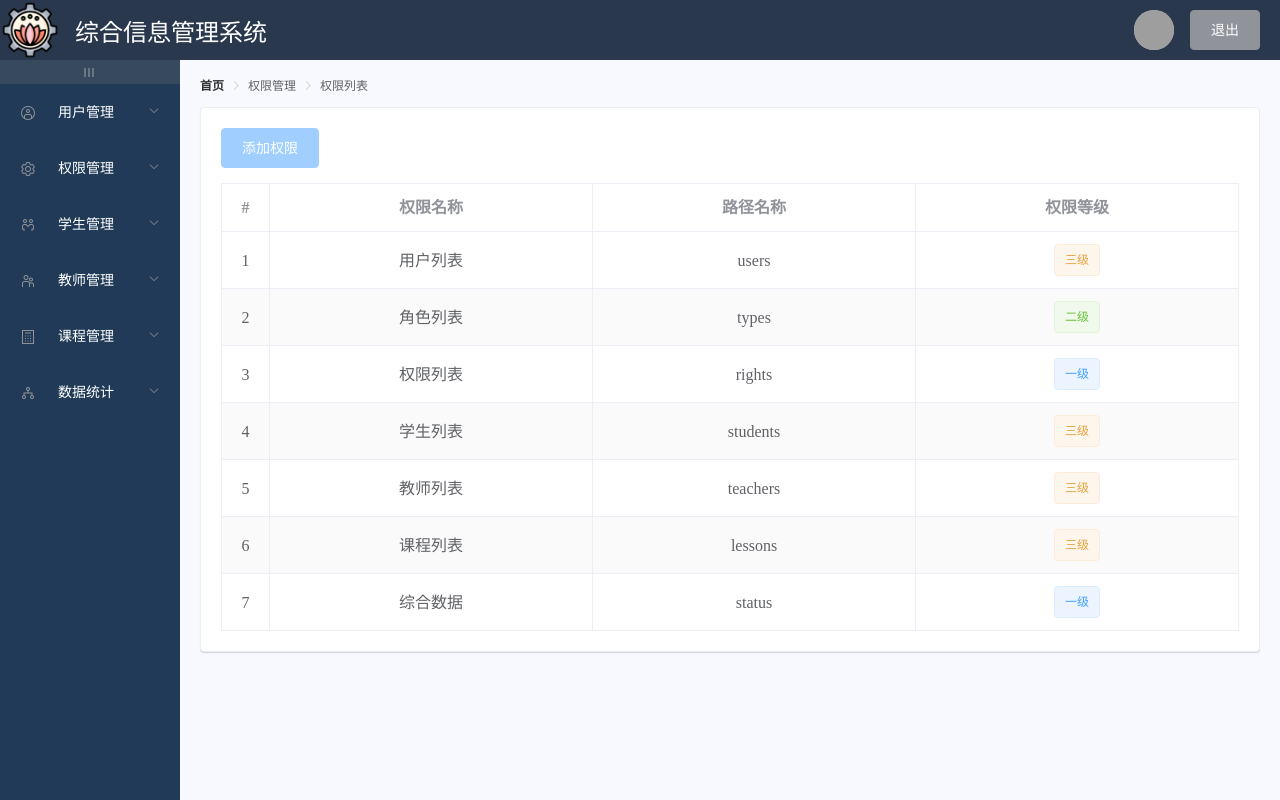
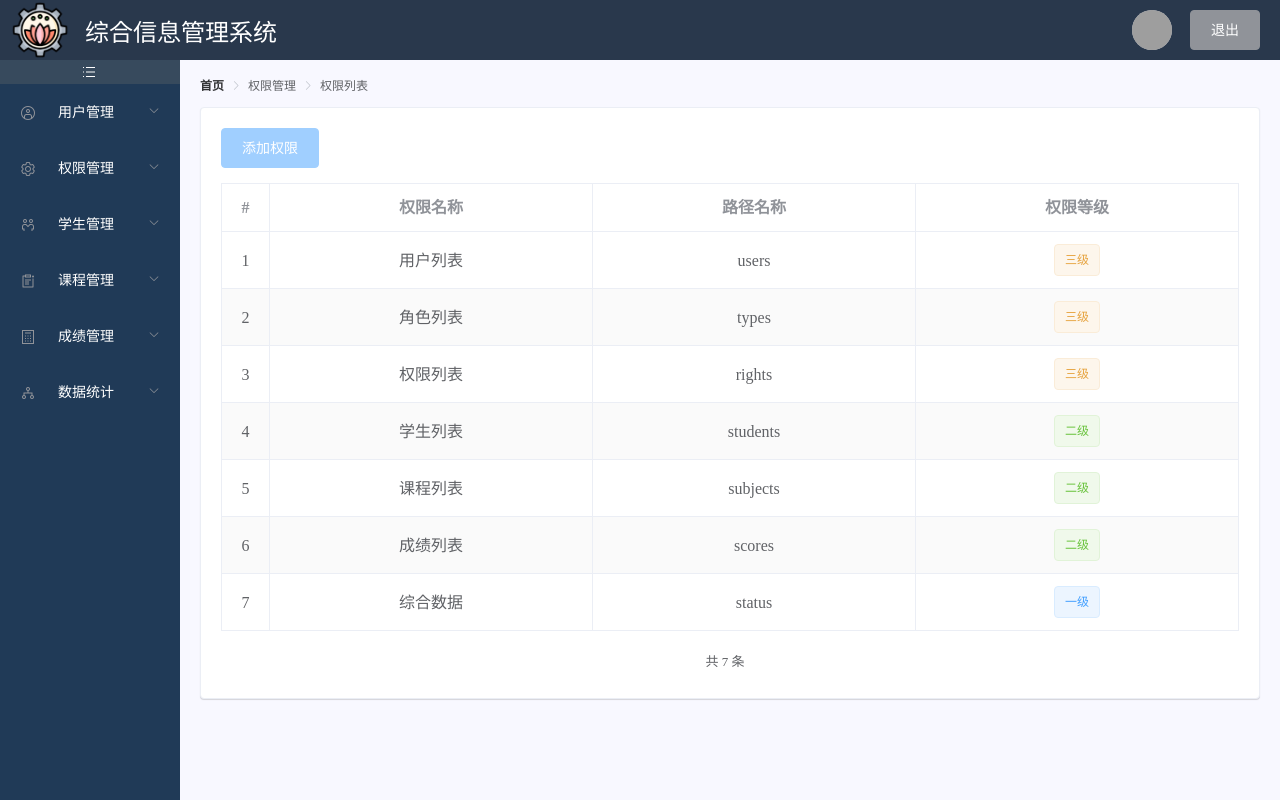
Before and after one commit to ZeKaiJia/IMS_VUE, a Vue app: page /#/rights in a window 1280 px wide. Built offline with nearby package versions, Linux system fonts and the light colour scheme; grey boxes are pictures that could not be loaded.

Commit message:
Demo 0.2.5 fix bug and optimize interface

```diff
--- a/src/components/Home.vue
+++ b/src/components/Home.vue
@@ -3,7 +3,7 @@
     <!--头部区域-->
     <el-header>
       <div>
-        <img src="../assets/img/avater.png" alt="" />
+        <img style="margin-left: 10px" src="../assets/img/avater.png" alt="" />
         <span>综合信息管理系统</span>
       </div>
       <div>
@@ -18,7 +18,9 @@
     <el-container>
       <!--侧边栏区域-->
       <el-aside :width="isCollapse ? '58px' : '180px'">
-        <div class="toggle-button" @click="toggleCollapse">|||</div>
+        <div class="toggle-button" @click="toggleCollapse" style="display: flex; justify-content: center">
+          <i :class="'iconfont icon-icon-test39'" style="margin-left: 22px"/>
+        </div>
         <!--侧边栏菜单区域-->
         <el-menu
           background-color="#203a57"
@@ -99,20 +101,20 @@ export default {
         },
         {
           id: 4,
-          authName: '教师管理',
+          authName: '课程管理',
           children: [{
             id: 41,
-            authName: '教师列表',
-            path: 'teachers'
+            authName: '课程列表',
+            path: 'subjects'
           }]
         },
         {
           id: 5,
-          authName: '课程管理',
+          authName: '成绩管理',
           children: [{
             id: 51,
-            authName: '课程列表',
-            path: 'lessons'
+            authName: '成绩单',
+            path: 'scores'
           }]
         },
         {
@@ -129,7 +131,7 @@ export default {
         1: 'iconfont icon-icon-test35',
         2: 'iconfont icon-icon-test16',
         3: 'iconfont icon-icon-test38',
-        4: 'iconfont icon-icon-test37',
+        4: 'iconfont icon-icon-test9',
         5: 'iconfont icon-icon-test31',
         6: 'iconfont icon-icon-test29'
       },
@@ -217,6 +219,6 @@ export default {
 }
 .el-avatar {
   margin-top: 4px;
-  margin-right: 16px;
+  margin-right: 18px;
 }
 </style>
--- a/src/components/power/Rights.vue
+++ b/src/components/power/Rights.vue
@@ -26,6 +26,7 @@
           </template>
         </el-table-column>
       </el-table>
+      <el-pagination layout="total" :total="total"> </el-pagination>
     </el-card>
   </div>
 </template>
@@ -46,32 +47,32 @@ export default {
         {
           id: 21,
           authName: '角色列表',
-          level: '1',
+          level: '2',
           path: 'types'
         },
         {
           id: 22,
           authName: '权限列表',
-          level: '0',
+          level: '2',
           path: 'rights'
         },
         {
           id: 31,
           authName: '学生列表',
-          level: '2',
+          level: '1',
           path: 'students'
         },
         {
           id: 41,
-          authName: '教师列表',
-          level: '2',
-          path: 'teachers'
+          authName: '课程列表',
+          level: '1',
+          path: 'subjects'
         },
         {
           id: 51,
-          authName: '课程列表',
-          level: '2',
-          path: 'lessons'
+          authName: '成绩列表',
+          level: '1',
+          path: 'scores'
         },
         {
           id: 61,
@@ -79,7 +80,8 @@ export default {
           level: '0',
           path: 'status'
         }
-      ]
+      ],
+      total: 7
     }
   },
   created() {
--- a/src/components/power/Types.vue
+++ b/src/components/power/Types.vue
@@ -49,7 +49,7 @@ export default {
         {
           id: 3,
           authName: '学生',
-          description: '能查阅学生、课程和教师信息'
+          description: '能查阅学生、课程的综合信息'
         }
       ]
     }
--- a/src/components/student/Student.vue
+++ b/src/components/student/Student.vue
@@ -139,6 +139,8 @@
           </template>
         </el-table-column>
       </el-table>
+      <!--显示总条目数量-->
+      <el-pagination layout="total" :total="total"> </el-pagination>
     </el-card>
     <!--添加学生的对话框-->
     <el-dialog
--- a/src/components/user/Users.vue
+++ b/src/components/user/Users.vue
@@ -120,9 +120,9 @@
         :model="addForm"
         :rules="addFormRules"
         ref="addFormRef"
-        label-width="70px"
+        label-width="80px"
       >
-        <el-form-item label="ID" prop="usrId">
+        <el-form-item label="用户名" prop="usrId">
           <el-input v-model="addForm.usrId" />
         </el-form-item>
         <el-form-item label="密码" prop="usrPassword">
@@ -150,9 +150,9 @@
         :model="editForm"
         :rules="addFormRules"
         ref="editFormRef"
-        label-width="70px"
+        label-width="80px"
       >
-        <el-form-item label="ID" prop="usrId">
+        <el-form-item label="用户名" prop="usrId">
           <el-input v-model="editForm.usrId" disabled />
         </el-form-item>
         <el-form-item label="密码" prop="usrPassword">
```
Also changed, not shown: 1 other file (tests, documents, lock files or other folders).
